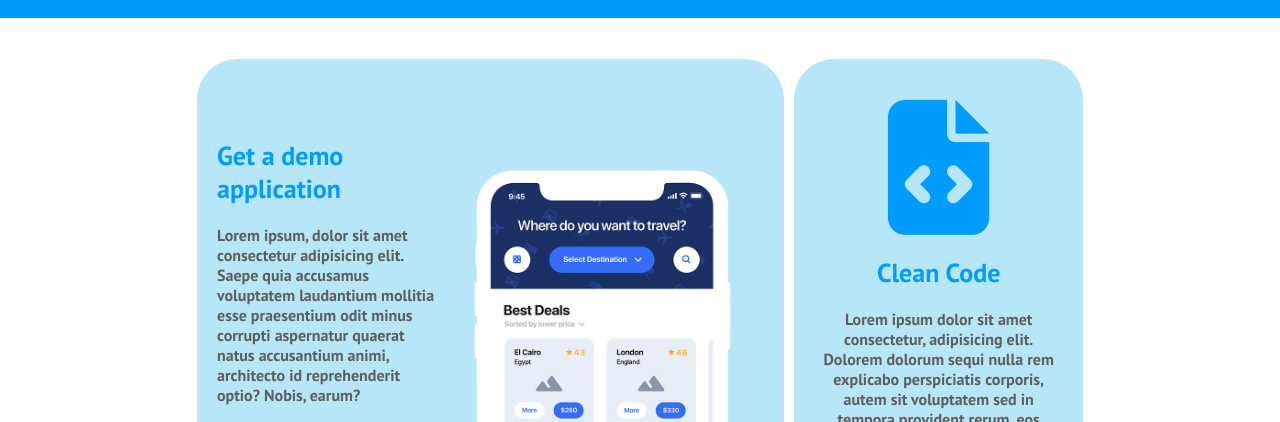
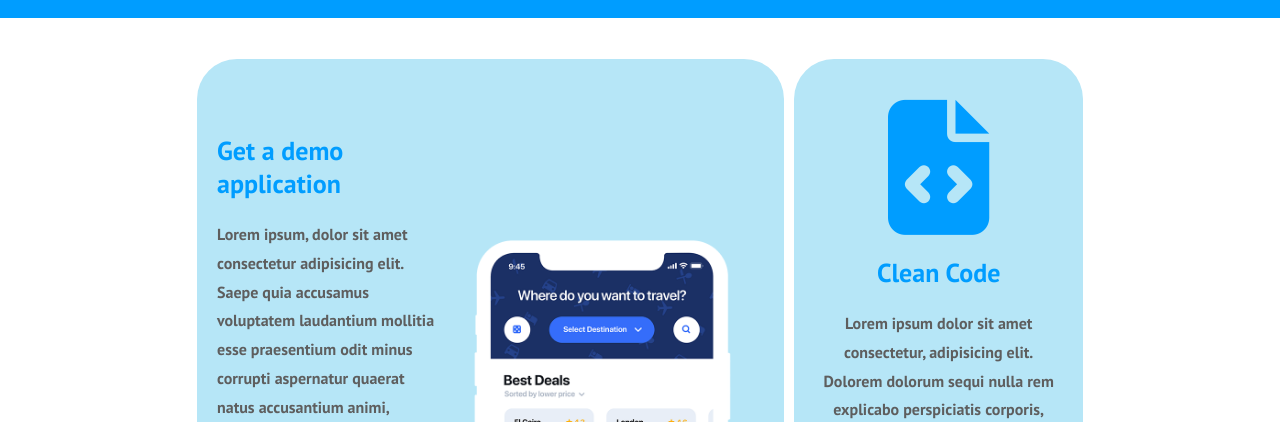
Before and after one commit to TobiaRigon/htmlcss-responsive-layout, a plain HTML site: page index.html in a window 1280 px wide. Shown: the part 86-508 px from the top of the page. Drawn offline with Linux system fonts and the light colour scheme.

Commit message:
First section Fix

```diff
--- a/css/style.css
+++ b/css/style.css
@@ -104,6 +104,10 @@ section{
 
 section:nth-child(even){
     background-color: rgb(152, 150, 226);
+}
+
+p{
+    line-height: 1.8;
 }
 
 /* === first section */
```
